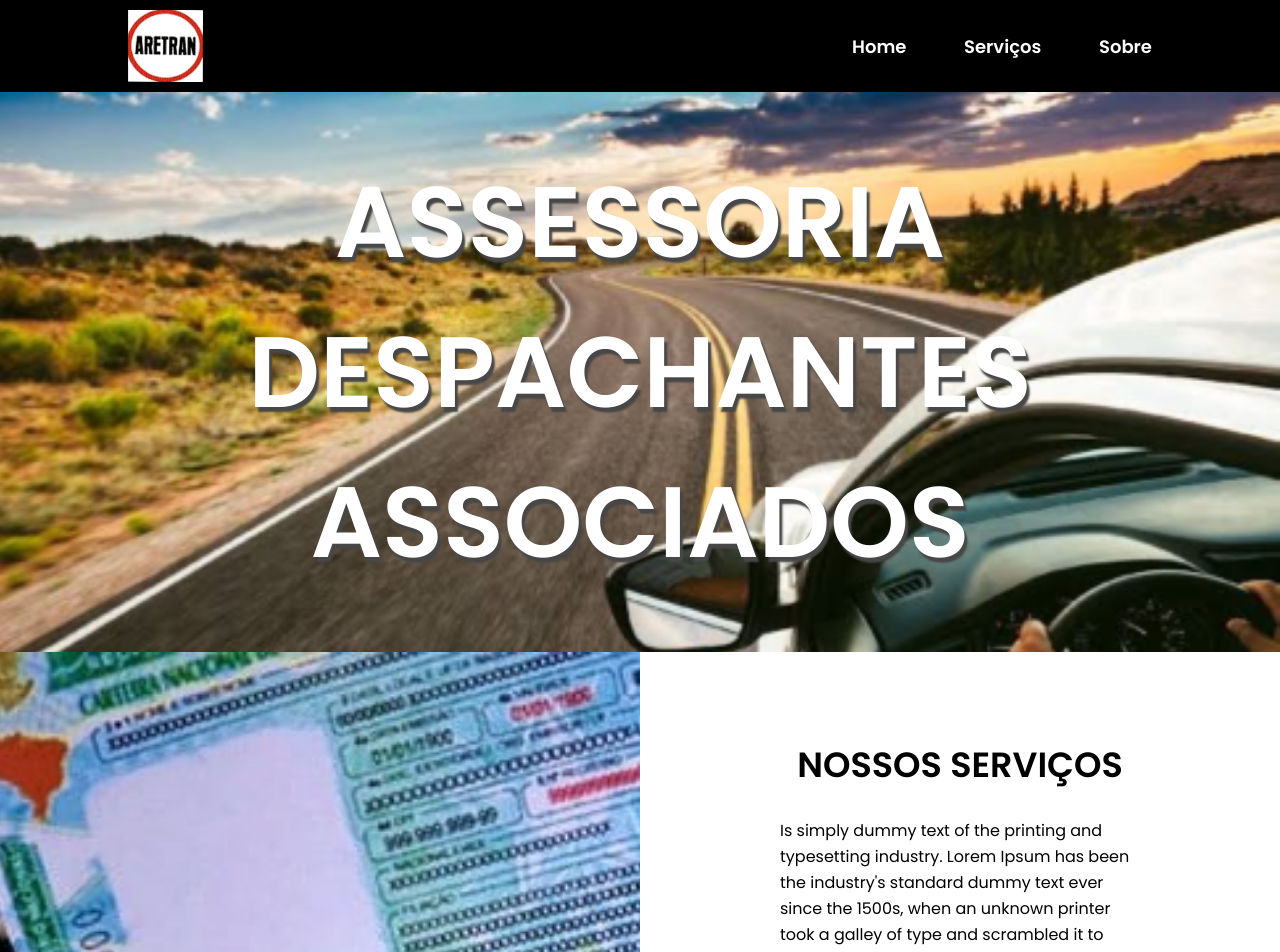
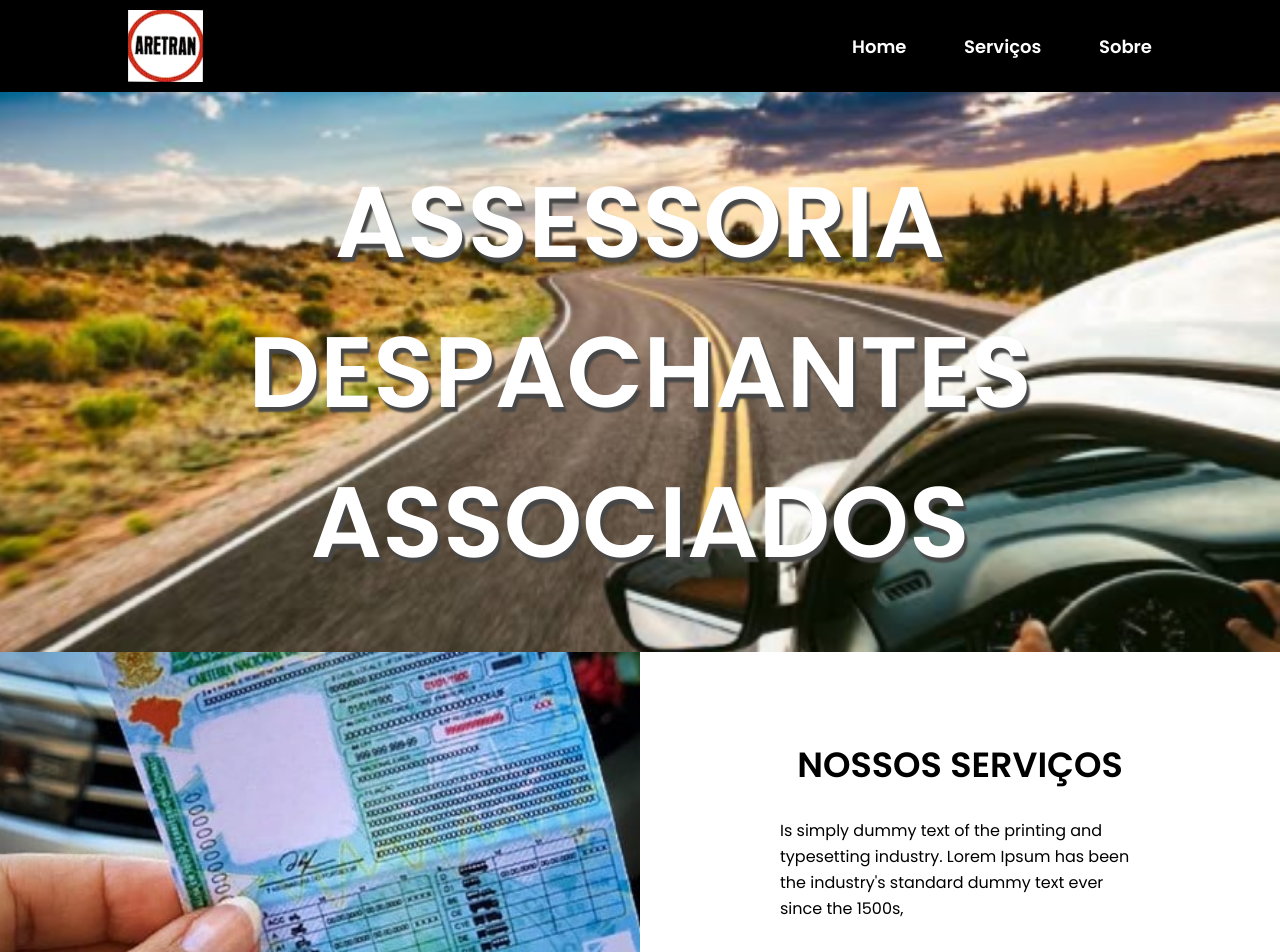
Before and after one commit to AndersonGL/Aretran-Despachantes, a React (Create React App) app: page / in a window 1280 px wide. Shown: the top 952 px of the page. Built offline with nearby package versions, Linux system fonts and the light colour scheme.

Commit message:
Update index.js

```diff
--- a/src/paginas/Home/index.js
+++ b/src/paginas/Home/index.js
@@ -25,8 +25,7 @@
          <img src="assets/cnh.png" alt="foto motorista" />
          <div className="texto-secao-nossos-servicos">
             <h2>NOSSOS SERVIÇOS</h2>
-           <p> Is simply dummy text of the printing and typesetting industry. Lorem Ipsum has been the industry's standard dummy text ever since the 1500s, when an unknown printer took a galley of type and scrambled it to make a type specimen book. It has survived not only five centuries, but also the leap into electronic typesetting, remaining essentially unchanged.
-           printing and typesetting industry. Lorem Ipsum has been the industry's standard dummy text ever since the 1500s, when an unknown printer took a galley of type and scrambled it to make a type specimen book. It has survived not only five centuries, but also the leap into electronic typesetting, remaining essentially unchanged.
+           <p> Is simply dummy text of the printing and typesetting industry. Lorem Ipsum has been the industry's standard dummy text ever since the 1500s,
            </p>
 
          </div>
@@ -37,7 +36,7 @@
                 <h2>CLIENTES SATISFEITOS</h2>
                 <span>Lorem Ipsum</span>
                 <p>
-                Is simply dummy text of the printing and typesetting industry. Lorem Ipsum has been the industry's standard dummy text ever since the 1500s, when an unknown printer took a galley of type and scrambled it to make a type specimen book. It has survived not only five centuries, but also the leap into electronic typesetting, remaining essentially unchanged. It was popularised in the 1960s with the release of Letraset sheets containing Lorem Ipsum passages, and more recently with desktop publishing software like Aldus PageMaker including versions of Lorem Ipsum.printing and typesetting industry. Lorem Ipsum has been the industry's standard dummy text ever since the 1500s.
+                Is simply dummy text of the printing and typesetting industry. Lorem Ipsum has been the industry's standard dummy text ever since the 1500s, when an unknown printer took a galley of type and scrambled it to make a type specimen book. It has survived not only five centuries, but also the leap into electronic typesetting, remaining essentially unchanged.
                 </p>
             </div>
             <img src="assets/motorista.png" alt="foto de uma cnh" />
```
